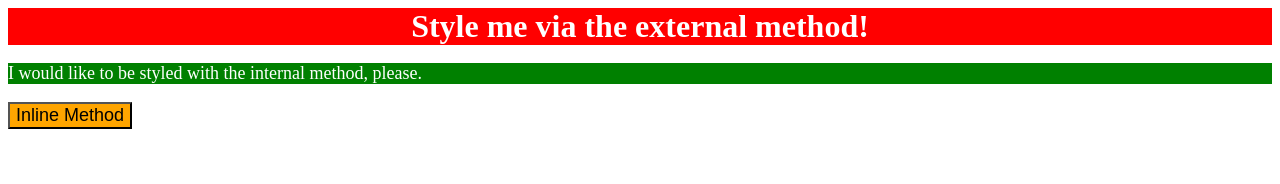
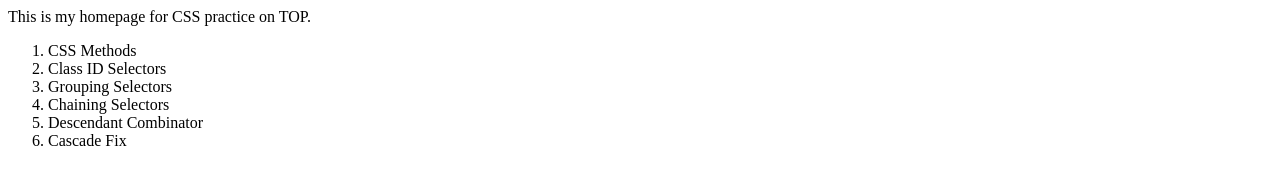
Before and after one commit to caseywid/css-practice, a plain HTML site: page index.html in a window 1280 px wide. Drawn offline with Linux system fonts and the light colour scheme.

Commit message:
adjusted directory format
made a homepage and separate directory for all exercises

```diff
--- a/index.html
+++ b/index.html
@@ -3,18 +3,17 @@
 <head>
     <meta charset="UTF-8">
     <title>Fun with CSS</title>
-    <link rel="stylesheet" href="style.css">
-    <style>
-        p {
-            background-color: green;
-            color: white;
-            font-size: 18px;
-        }
-    </style>
+
 </head>
 <body>
-    <div>Style me via the external method!</div>
-    <p>I would like to be styled with the internal method, please.</p>
-    <button style="background-color:orange; font-size: 18px;">Inline Method</button>
+    This is my homepage for CSS practice on TOP.
+    <ol>
+        <li>CSS Methods</li>
+        <li>Class ID Selectors</li>
+        <li>Grouping Selectors</li>
+        <li>Chaining Selectors</li>
+        <li>Descendant Combinator</li>
+        <li>Cascade Fix</li>
+    </ol>
 </body>
 </html>
```
Also changed, not shown: css-methods/css-methods.html (added, +20 -0 lines), css-methods/style.css (added, +8 -0 lines).
